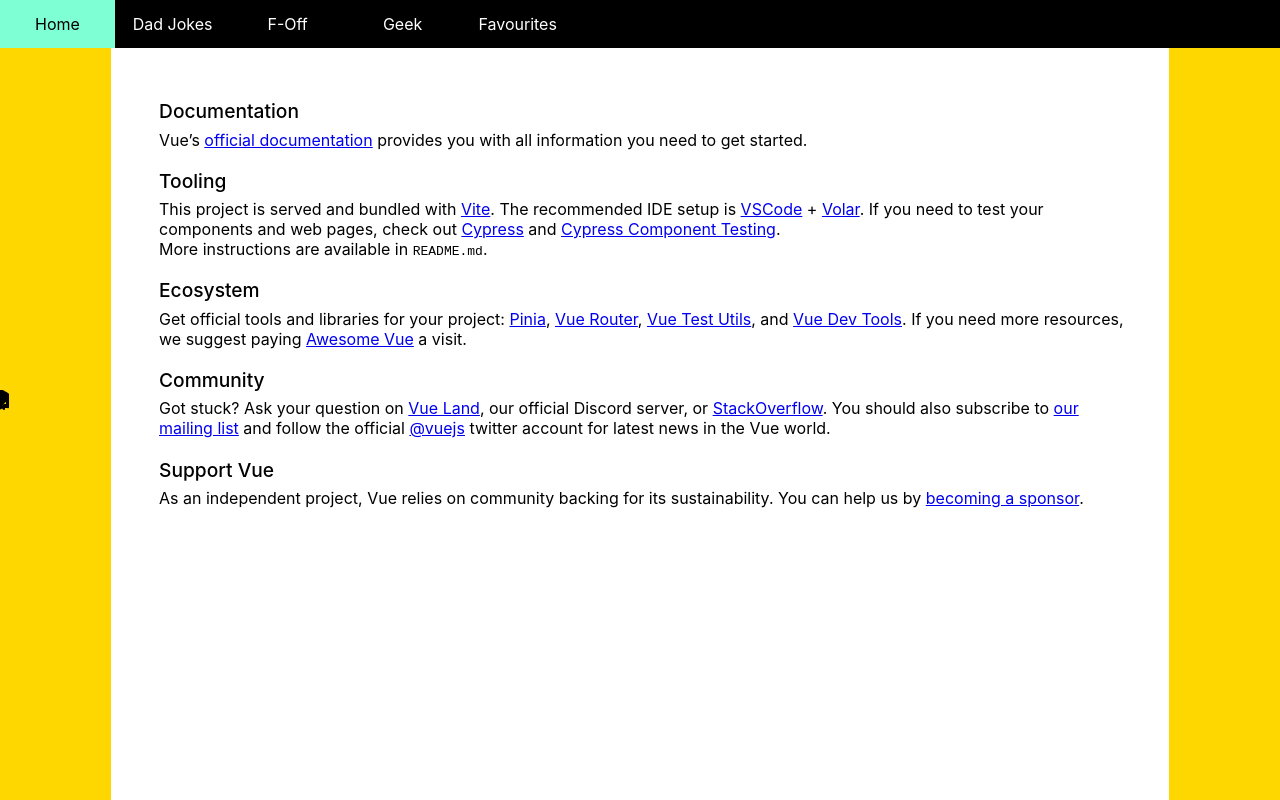
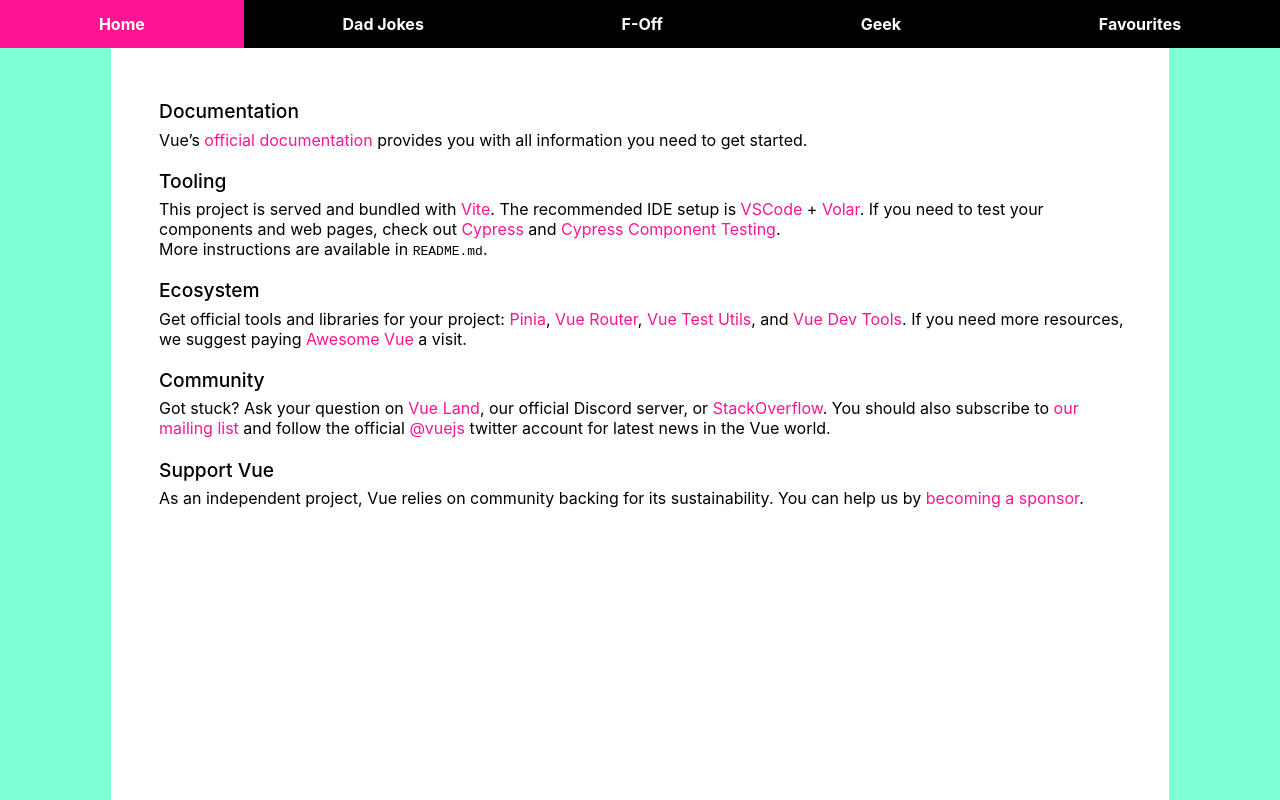
Before and after one commit to IIC3585-2022/vue-grupo-03, a Vue app: page / in a window 1280 px wide. Built offline with nearby package versions, Linux system fonts and the light colour scheme.

Commit message:
feat: nueva paleta de colores y variables en css

```diff
--- a/src/App.vue
+++ b/src/App.vue
@@ -11,6 +11,12 @@
 </template>
 
 <style>
+@import 'assets/base.css';
+
+::selection {
+  background-color: var(--selection);
+}
+
 * {
   transition: color 250ms ease-out, background-color 250ms ease-out;
 }
@@ -20,7 +26,7 @@
   margin: 0;
   min-height: 100vh;
   max-width: 100vw;
-  background-color: gold;
+  background-color: var(--secondary);
   font-family: Inter, -apple-system, BlinkMacSystemFont, 'Segoe UI', Roboto,
     Oxygen, Ubuntu, Cantarell, 'Fira Sans', 'Droid Sans', 'Helvetica Neue',
     sans-serif;
@@ -36,6 +42,15 @@
   background-color: white;
 }
 
+a {
+  color: var(--accent);
+  text-decoration: none;
+}
+
+a:hover {
+  text-decoration: underline;
+}
+
 p {
   max-width: 45ch;
 }
--- a/src/assets/base.css
+++ b/src/assets/base.css
@@ -1,74 +1,5 @@
-/* color palette from <https://github.com/vuejs/theme> */
 :root {
-  --vt-c-white: #ffffff;
-  --vt-c-white-soft: #f8f8f8;
-  --vt-c-white-mute: #f2f2f2;
-
-  --vt-c-black: #181818;
-  --vt-c-black-soft: #222222;
-  --vt-c-black-mute: #282828;
-
-  --vt-c-indigo: #2c3e50;
-
-  --vt-c-divider-light-1: rgba(60, 60, 60, 0.29);
-  --vt-c-divider-light-2: rgba(60, 60, 60, 0.12);
-  --vt-c-divider-dark-1: rgba(84, 84, 84, 0.65);
-  --vt-c-divider-dark-2: rgba(84, 84, 84, 0.48);
-
-  --vt-c-text-light-1: var(--vt-c-indigo);
-  --vt-c-text-light-2: rgba(60, 60, 60, 0.66);
-  --vt-c-text-dark-1: var(--vt-c-white);
-  --vt-c-text-dark-2: rgba(235, 235, 235, 0.64);
+  --accent: deeppink;
+  --secondary: aquamarine;
+  --selection: gold;
 }
-
-/* semantic color variables for this project */
-:root {
-  --color-background: var(--vt-c-white);
-  --color-background-soft: var(--vt-c-white-soft);
-  --color-background-mute: var(--vt-c-white-mute);
-
-  --color-border: var(--vt-c-divider-light-2);
-  --color-border-hover: var(--vt-c-divider-light-1);
-
-  --color-heading: var(--vt-c-text-light-1);
-  --color-text: var(--vt-c-text-light-1);
-
-  --section-gap: 160px;
-}
-
-@media (prefers-color-scheme: dark) {
-  :root {
-    --color-background: var(--vt-c-black);
-    --color-background-soft: var(--vt-c-black-soft);
-    --color-background-mute: var(--vt-c-black-mute);
-
-    --color-border: var(--vt-c-divider-dark-2);
-    --color-border-hover: var(--vt-c-divider-dark-1);
-
-    --color-heading: var(--vt-c-text-dark-1);
-    --color-text: var(--vt-c-text-dark-2);
-  }
-}
-
-*,
-*::before,
-*::after {
-  box-sizing: border-box;
-  margin: 0;
-  position: relative;
-  font-weight: normal;
-}
-
-body {
-  min-height: 100vh;
-  color: var(--color-text);
-  background: var(--color-background);
-  transition: color 0.5s, background-color 0.5s;
-  line-height: 1.6;
-  font-family: Inter, -apple-system, BlinkMacSystemFont, 'Segoe UI', Roboto, Oxygen, Ubuntu,
-    Cantarell, 'Fira Sans', 'Droid Sans', 'Helvetica Neue', sans-serif;
-  font-size: 15px;
-  text-rendering: optimizeLegibility;
-  -webkit-font-smoothing: antialiased;
-  -moz-osx-font-smoothing: grayscale;
-}
--- a/src/components/NavBar.vue
+++ b/src/components/NavBar.vue
@@ -32,10 +32,11 @@
 }
 
 a {
-  width: 11ch;
   height: 100%;
   display: flex;
+  flex-grow: 1;
   color: white;
+  font-weight: bold;
   padding: 0 0.125rem;
   align-items: center;
   text-decoration: none;
@@ -43,7 +44,7 @@
 }
 
 a:hover {
-  color: black;
-  background-color: aquamarine;
+  text-decoration: none;
+  background-color: var(--accent);
 }
 </style>
--- a/src/components/TheWelcome.vue
+++ b/src/components/TheWelcome.vue
@@ -1,17 +1,9 @@
 <script setup lang="ts">
 import WelcomeItem from './WelcomeItem.vue';
-import DocumentationIcon from './icons/IconDocumentation.vue';
-import ToolingIcon from './icons/IconTooling.vue';
-import EcosystemIcon from './icons/IconEcosystem.vue';
-import CommunityIcon from './icons/IconCommunity.vue';
-import SupportIcon from './icons/IconSupport.vue';
 </script>
 
 <template>
   <WelcomeItem>
-    <template #icon>
-      <DocumentationIcon />
-    </template>
     <template #heading>Documentation</template>
 
     Vue’s
@@ -20,9 +12,6 @@
   </WelcomeItem>
 
   <WelcomeItem>
-    <template #icon>
-      <ToolingIcon />
-    </template>
     <template #heading>Tooling</template>
 
     This project is served and bundled with
@@ -44,9 +33,6 @@
   </WelcomeItem>
 
   <WelcomeItem>
-    <template #icon>
-      <EcosystemIcon />
-    </template>
     <template #heading>Ecosystem</template>
 
     Get official tools and libraries for your project:
@@ -63,9 +49,6 @@
   </WelcomeItem>
 
   <WelcomeItem>
-    <template #icon>
-      <CommunityIcon />
-    </template>
     <template #heading>Community</template>
 
     Got stuck? Ask your question on
@@ -81,9 +64,6 @@
   </WelcomeItem>
 
   <WelcomeItem>
-    <template #icon>
-      <SupportIcon />
-    </template>
     <template #heading>Support Vue</template>
 
     As an independent project, Vue relies on community backing for its
```
